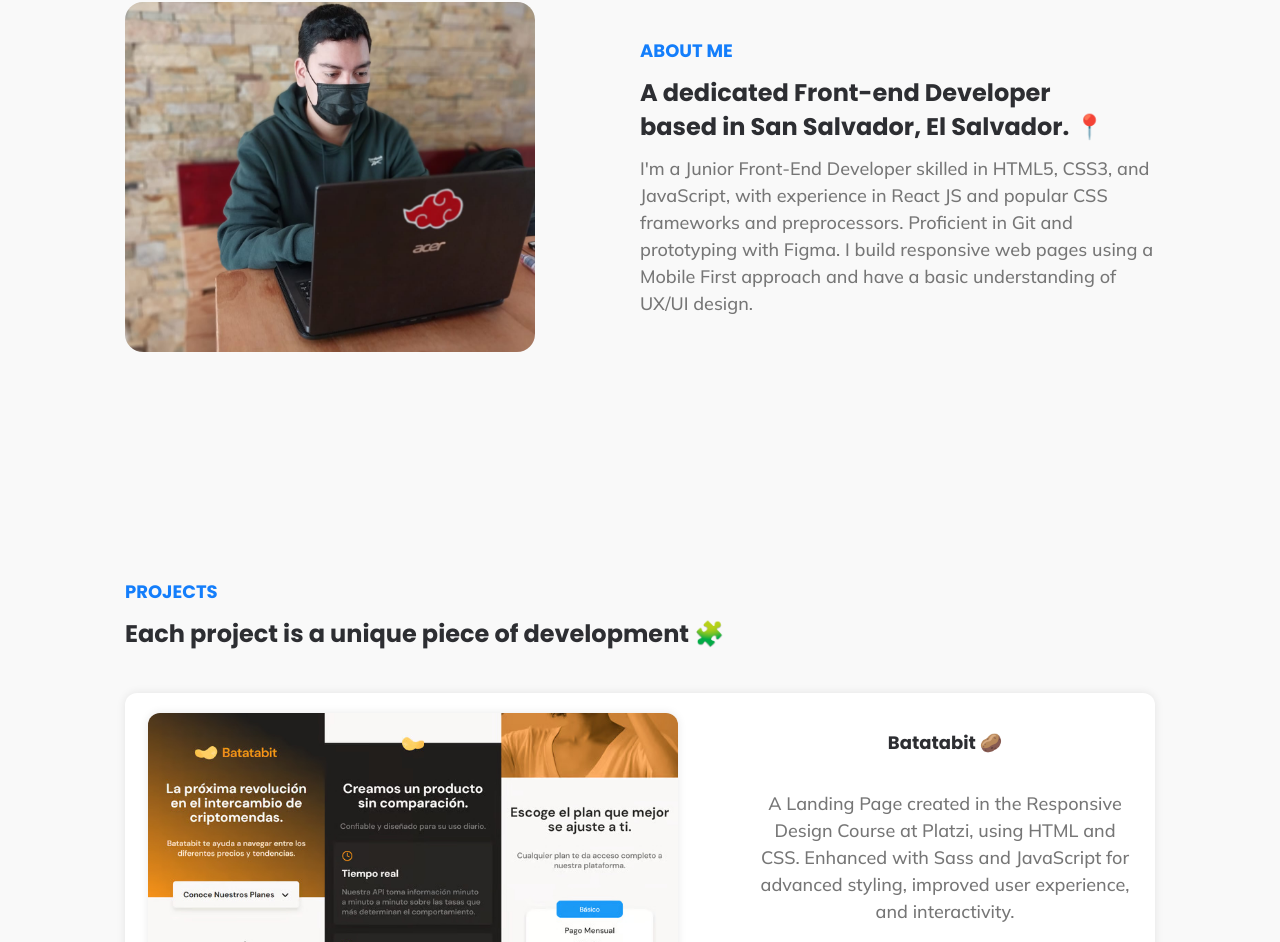
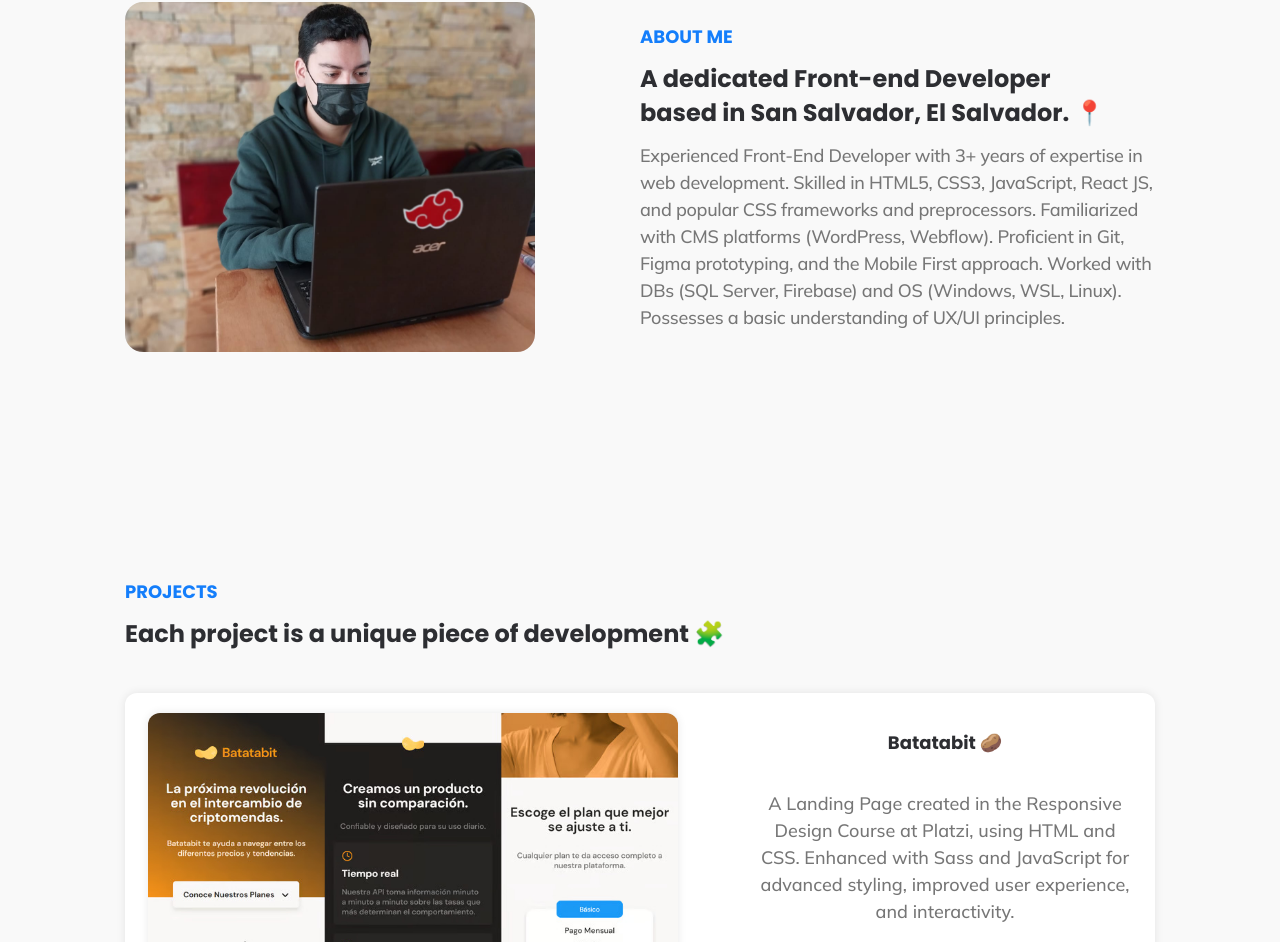
Before and after one commit to ESteban-07/ESteban-07.github.io, a React (Vite) app: page / in a window 1280 px wide. Shown: the part 984-1926 px from the top of the page. Built offline with nearby package versions, Linux system fonts and the light colour scheme.

Commit message:
Updated ABOUT ME description

```diff
--- a/src/components/AboutMe/AboutMe.jsx
+++ b/src/components/AboutMe/AboutMe.jsx
@@ -18,12 +18,14 @@ function AboutMe() {
             A dedicated Front-end Developer <br />
             based in San Salvador, El Salvador. 📍
           </h3>
-          <p>
-            I&apos;m a Junior Front-End Developer skilled in HTML5, CSS3, and
-            JavaScript, with experience in React JS and popular CSS frameworks
-            and preprocessors. Proficient in Git and prototyping with Figma. I
-            build responsive web pages using a Mobile First approach and have a
-            basic understanding of UX/UI design.
+          <p className={styles.description}>
+            Experienced Front-End Developer with 3+ years of expertise in web
+            development. Skilled in HTML5, CSS3, JavaScript, React JS, and
+            popular CSS frameworks and preprocessors. Familiarized with CMS
+            platforms (WordPress, Webflow). Proficient in Git, Figma
+            prototyping, and the Mobile First approach. Worked with DBs (SQL
+            Server, Firebase) and OS (Windows, WSL, Linux). Possesses a basic
+            understanding of UX/UI principles.
           </p>
         </div>
       </div>
--- a/src/components/AboutMe/styles.module.scss
+++ b/src/components/AboutMe/styles.module.scss
@@ -27,6 +27,10 @@
     .aboutContent {
       max-inline-size: 540px;
       gap: 12px;
+
+      .description {
+        letter-spacing: -0.3px;
+      }
     }
   }
 }
```
